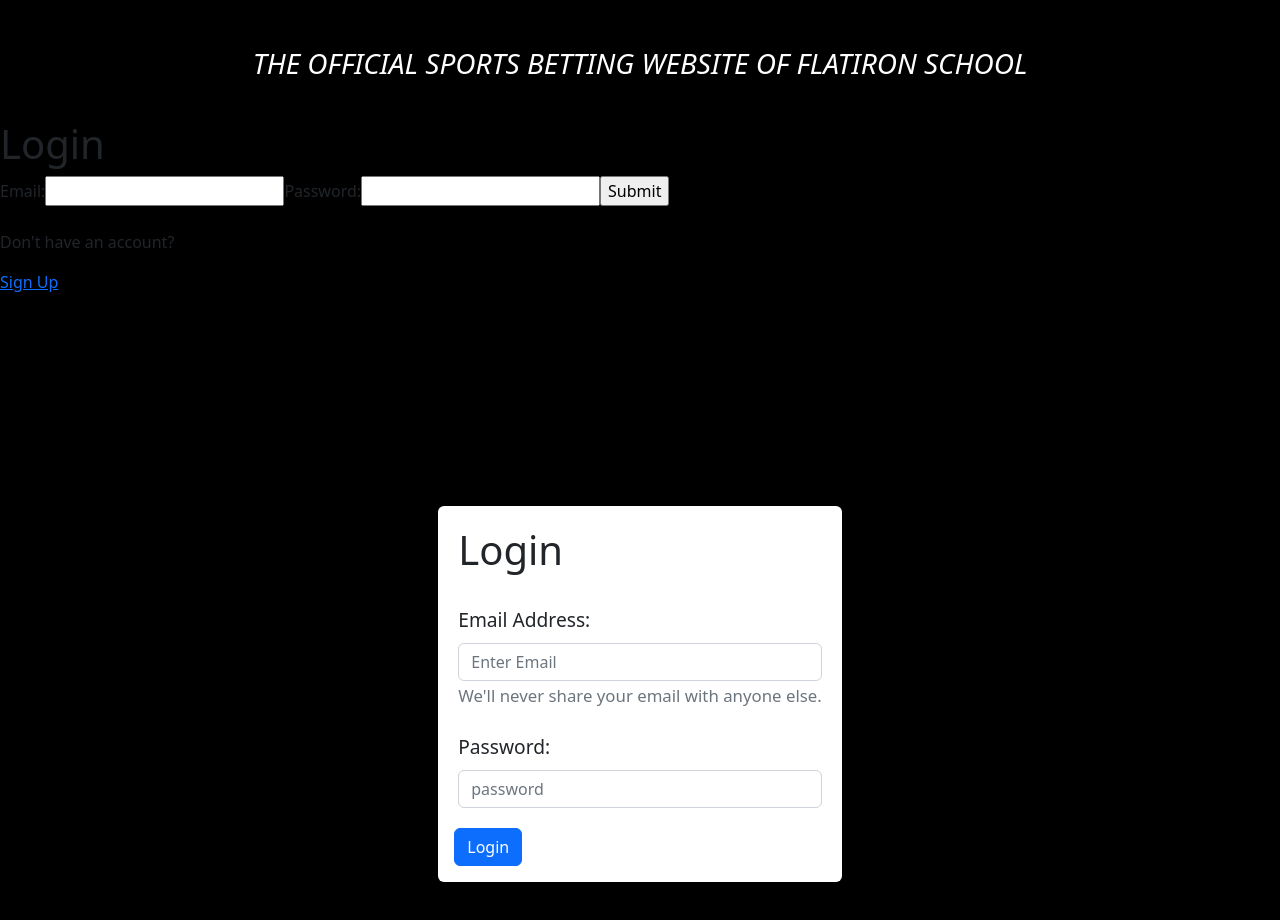
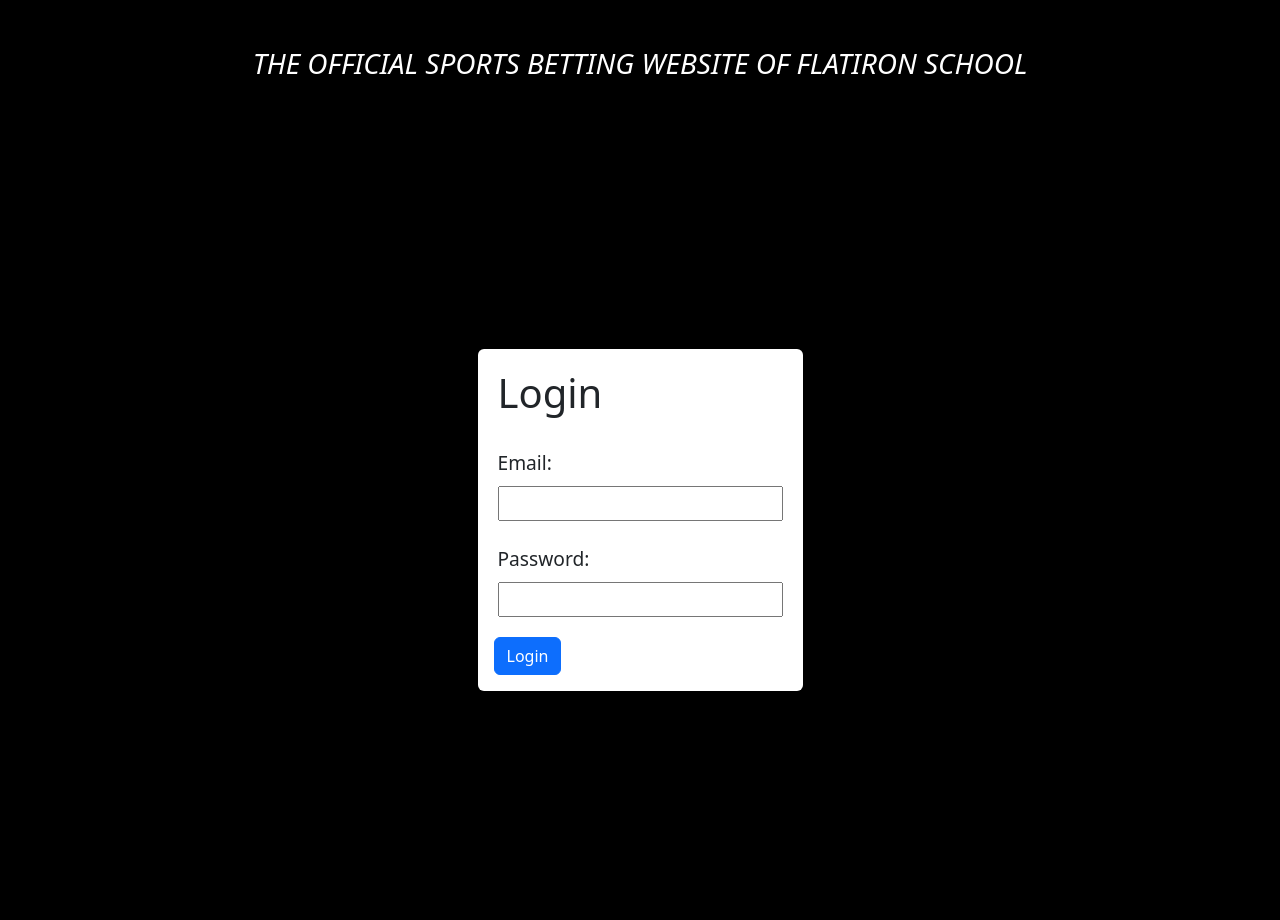
Before and after one commit to galenshosato/FlatKings, a React (Create React App) app in the folder client/my-app/: page /login in a window 1280 px wide. Shown: the part 280-1200 px from the top of the page. Built offline with nearby package versions, Linux system fonts and the light colour scheme; no server answers.

Commit message:
done with logout

```diff
--- a/client/my-app/src/components/Login.js
+++ b/client/my-app/src/components/Login.js
@@ -3,39 +3,23 @@
 export default function Login({ handleSubmit }) {
     return (
       <div>
-        <div id='login'>
-          <h1>Login</h1>
-          <form id='login-form' onSubmit={handleSubmit}>
-            <label>Email:</label>
-            <input type='text' name='email' />
-            <label>Password:</label>
-            <input type='text' name='password' />
-            <input type='submit' />
-          </form>
-          <br />
-          <div>
-            <p>
-              Don't have an account?
-            </p>
-            <a href="/signin">Sign Up</a>
-          </div>
-        </div>
+
         <div className="login-form d-flex justify-content-center align-items-center">
           <Form className="bootstrap-form rounded p-4 p-sm-3" onSubmit={handleSubmit}>
             <Form.Group className="mb-3">
               <h1>Login</h1>
             </Form.Group>
             <Form.Group className="mb-3" controlId="formBasicEmail">
-              <Form.Label>Email Address:</Form.Label>
-              <Form.Control type="email" placeholder="Enter Email" />
-              <Form.Text className='text-muted'>
-                We'll never share your email with anyone else.
-              </Form.Text>
+              <Form.Label>Email:</Form.Label>
+              <br/>
+              <input type='text' name='email' />
+
             </Form.Group>
 
             <Form.Group className="mb-3" controlId="formBasicPassword">
               <Form.Label>Password:</Form.Label>
-              <Form.Control type="password" placeholder="password"/>
+              <br/>
+              <input type='text' name='password' />
             </Form.Group>
             <Button variant="primary" type="submit">
               Login
```
